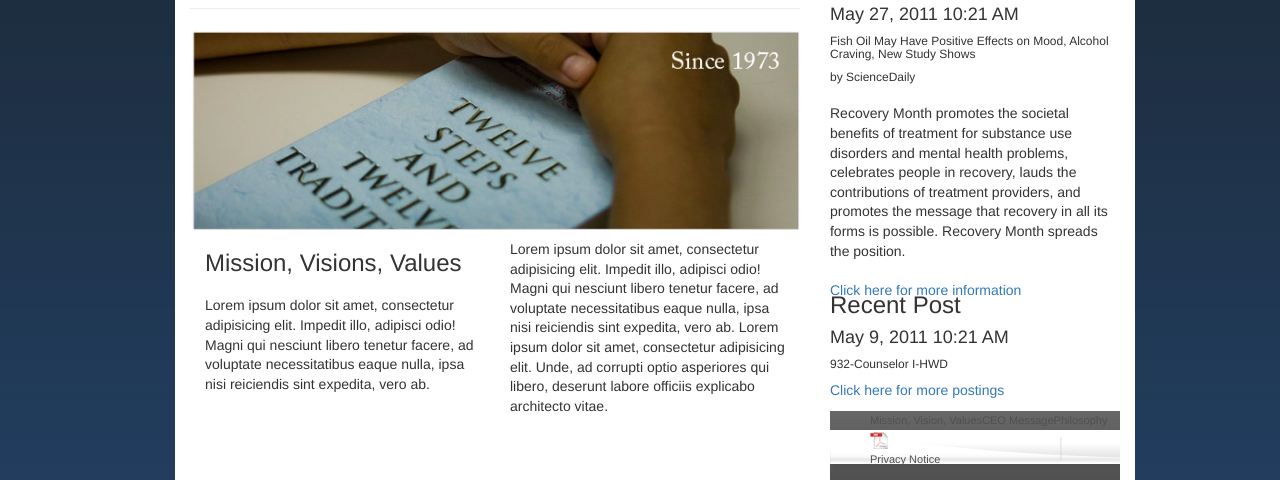
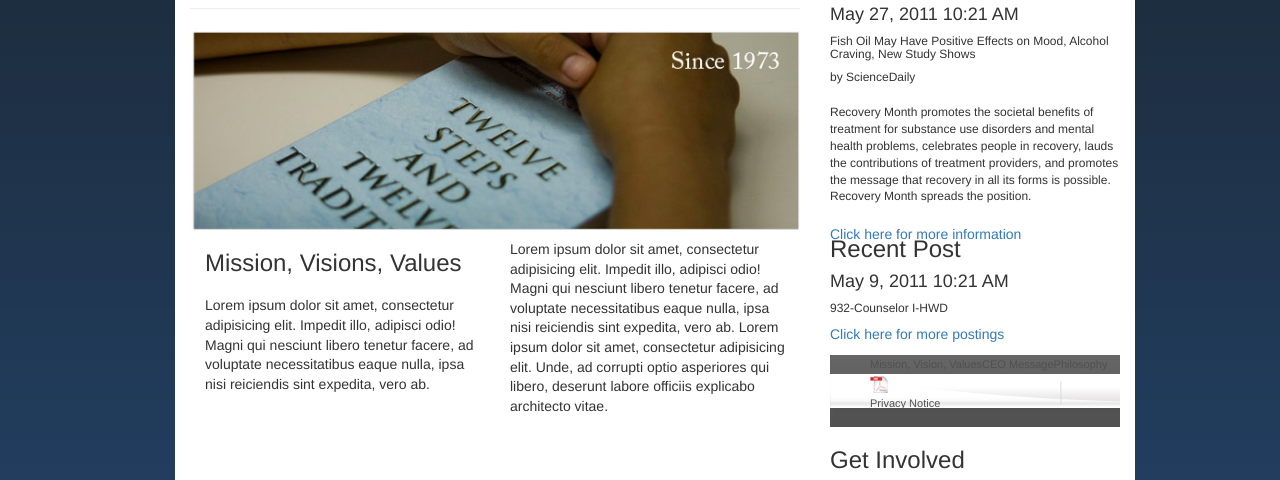
Before and after one commit to thomashorta31/bhs-workflow-experiment-1, a website: page about_us.html in a window 1280 px wide. Shown: the part 255-735 px from the top of the page. Drawn offline with nearby package versions, Linux system fonts and the light colour scheme; files whose address does not match are found by name.

Commit message:
Reduce font size of article p to 12px

```diff
--- a/css/style.css
+++ b/css/style.css
@@ -126,7 +126,7 @@ article.facebook-entry p {
     padding-right: 30px;
 }
 
-article p, .aside-box p { font-size: 14px;
+article p, .aside-box p { font-size: 12px;
         line-height: 1.4em;
 }
 
```
